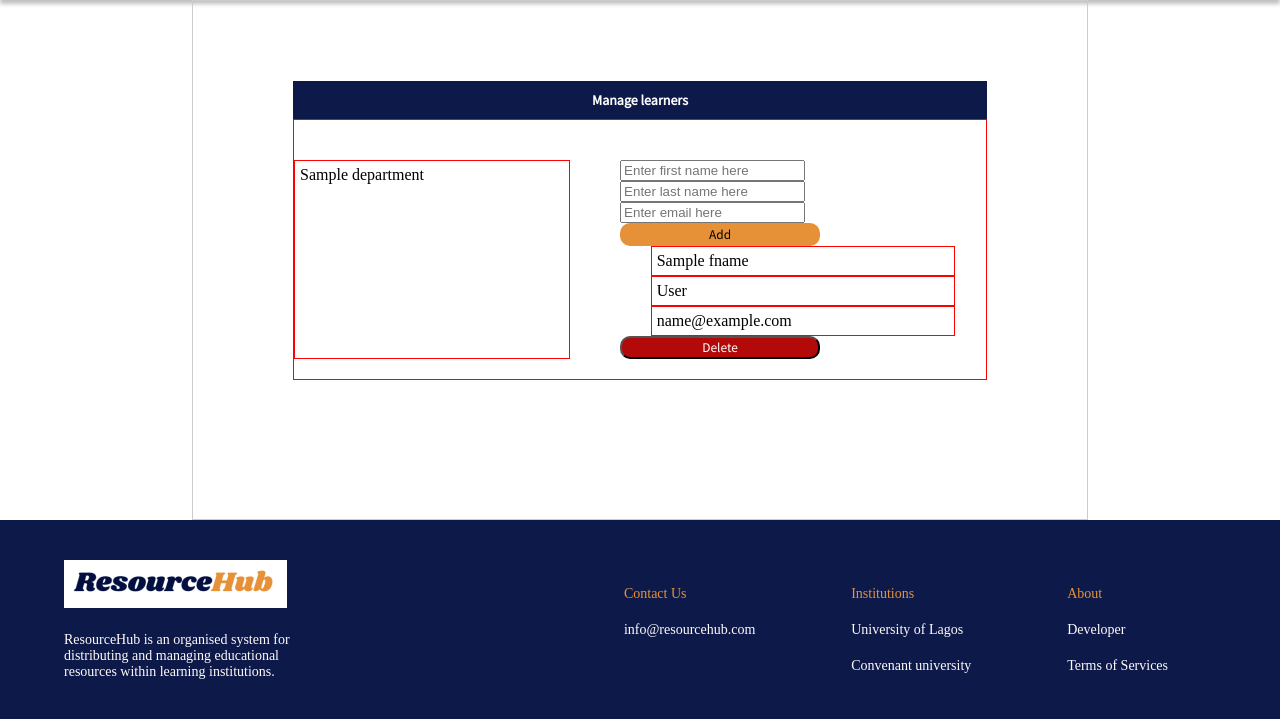
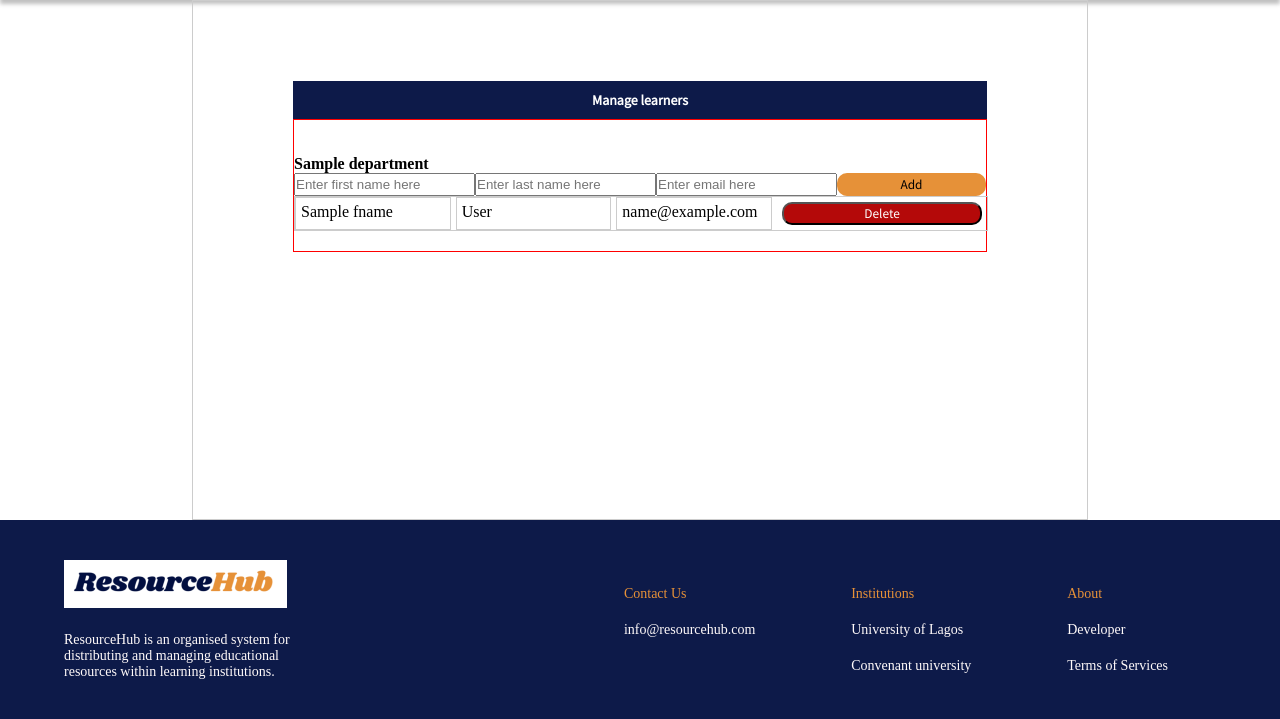
Before and after one commit to NiniolaX/ResourceHub, a Flask app: template templates/manage_learners.html in a window 1280 px wide. Shown: the part 60-779 px from the top of the page. Run offline with Flask 3, Linux system fonts and the light colour scheme; the template is opened without the code that fills it: most values are stand-ins (such as "Sample title", 1, 10 or a date in 2020).

Commit message:
added Styling to teachers and learners dashboard

```diff
--- a/static/css/dashboard-base.css
+++ b/static/css/dashboard-base.css
@@ -33,6 +33,7 @@ section.user-items {
     border: none;
     cursor: pointer;
     column-gap: 40px;
+    margin: 15px 0;
 }
 
 .delete-button {
--- a/static/css/manage_department.css
+++ b/static/css/manage_department.css
@@ -4,16 +4,11 @@
     gap: 50px;
     box-sizing: border-box;
 }
-.department-name{
+input.department-name{
     width: 80%;
-    border: solid 1px red;
+    border: 1px solid red;
     flex-basis: 70%;
     padding: 5px;
-}
-ul.department-list {
-    width: 100%;
-    display: flx;
-    flex-direction: colmn;
 }
 .delete-department {
     display: flex;
--- a/static/css/manage_teachers.css
+++ b/static/css/manage_teachers_learners.css
@@ -1,5 +1,5 @@
 .department-name {
-    margin: 20px 0 20px 0;
+    margin-top: 15px;
     padding: 0;
     border: none;
     font-weight: bold;
--- a/templates/dashboard-base.html
+++ b/templates/dashboard-base.html
@@ -10,7 +10,7 @@
     <link rel="stylesheet" href="{{ url_for('static', filename='css/dashboard-base.css') }}" type="text/css">
     <link rel="stylesheet" href="{{ url_for('static', filename='css/school_dashboard.css') }}" type="text/css">
     <link rel="stylesheet" href="{{ url_for('static', filename='css/manage_department.css') }}" type="text/css">
-    <link rel="stylesheet" href="{{ url_for('static', filename='css/manage_teachers.css') }}" type="text/css">
+    <link rel="stylesheet" href="{{ url_for('static', filename='css/manage_teachers_learners.css') }}" type="text/css">
     <link rel='stylesheet' href='https://fonts.googleapis.com/css?family=Montserrat'>
     <link rel='stylesheet' href='https://fonts.googleapis.com/css?family=Source Sans Pro'>
     <link rel="shortcut icon" href="{{ url_for('static', filename='images/logo.png') }}" alt="logo" type="image/x-icon">
--- a/templates/manage_learners.html
+++ b/templates/manage_learners.html
@@ -13,11 +13,11 @@
         {% endwith %}
 
         {% for department in departments %}
-        <li class="department">
-            <p>{{ department['name'] }}</p>
+        <li>
+            <p class="department-name">{{ department['name'] }}</p>
 
-            <ul class="learner-list">
-                <form class="add-learner" action="{{ url_for('add_learner') }}" method="post">
+            <ul class="teacher-list">
+                <form class="add-teacher" action="{{ url_for('add_learner') }}" method="post">
                     <input class="fname" name="fname" type="text" placeholder="Enter first name here" required>
                     <input class="lname" name="lname" type="text" placeholder="Enter last name here" required>
                     <input class="email" name="email" type="email" placeholder="Enter email here" required>
@@ -26,11 +26,11 @@
                 </form>
 
                 {% for learner in learners[department['id']] %}
-                <li class="learner">
+                <li class="teacher">
                     <p>{{ learner['fname'] }}</p>
                     <p>{{ learner['lname'] }}</p>
                     <p>{{ learner['email'] }}</p>
-                    <form class="delete-learner" action="{{ url_for('delete_learner')}}" method="post">
+                    <form class="delete-teacher" action="{{ url_for('delete_learner')}}" method="post">
                         <input type="hidden" name="learner_id" value="{{ learner['id']}}">
                         <input class="delete-button" type="submit" value="Delete">
                     </form>
--- a/templates/manage_teachers.html
+++ b/templates/manage_teachers.html
@@ -12,7 +12,7 @@
         {% endwith %}
 
         {% for department in departments %}
-        <li class="department1">
+        <li>
             <p class="department-name">{{ department['name'] }}</p>
 
             <ul class="teacher-list">
```
